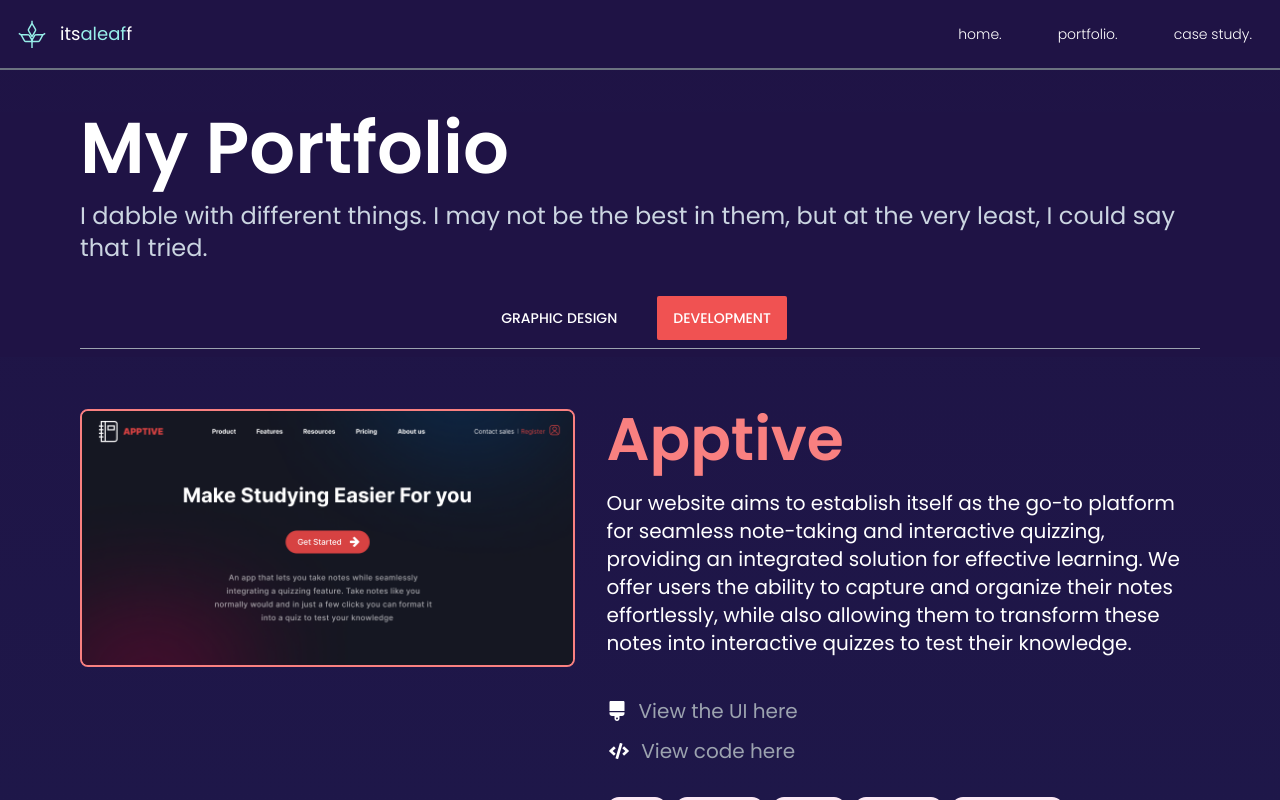
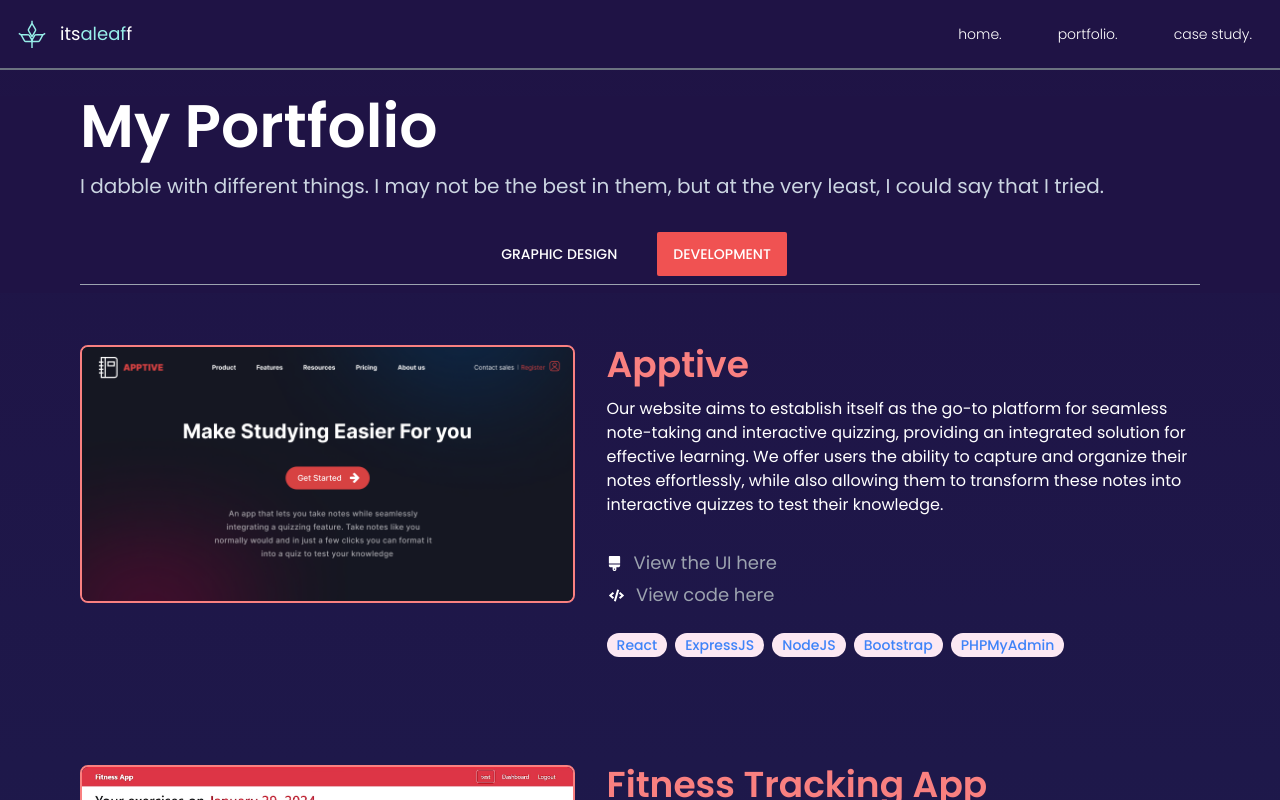
Before and after one commit to alexabainza/alex-portfolio, a React (Vite) app: page /portfolio in a window 1280 px wide. Both pictures are taken after a click on the link "DEVELOPMENT". Shown: the top 800 px of the page. Built offline with nearby package versions, Linux system fonts and the light colour scheme.

Commit message:
thingies

```diff
--- a/src/App.jsx
+++ b/src/App.jsx
@@ -1,4 +1,4 @@
-import { useState } from "react";
+import { useEffect, useState } from "react";
 import "flowbite";
 import Navbar from "./components/Navbar";
 import Landing from "./pages/Landing";
@@ -8,6 +8,9 @@ import CaseStudy from "./pages/casestudy/CaseStudy";
 import Portfolio from "./pages/Portfolio";
 
 function App() {
+  useEffect(() => {
+    document.title = "Alex's Portfolio";
+  }, []);
   return (
     <>
       <BrowserRouter>
--- a/src/components/FeaturesCard.jsx
+++ b/src/components/FeaturesCard.jsx
@@ -2,7 +2,7 @@ import React from "react";
 
 const FeaturesCard = ({ title, description, icon }) => {
   return (
-    <div class="flex gap-8  flex-col bg-[#3A2B6D] py-16 px-10 rounded-xl h-[60vh] ">
+    <div class="flex gap-8  flex-col bg-[#3A2B6D] py-16 px-10 rounded-xl min-h-[60vh] ">
       <div className="flex justify-center ">{icon}</div>
       <div className="flex flex-col gap-4 items-center justify-center">
         <h3 class="font-semibold text-2xl text-white text-center"> {title}</h3>
--- a/src/components/GalleryImage.jsx
+++ b/src/components/GalleryImage.jsx
@@ -24,26 +24,26 @@ const GalleryImage = ({ details }) => {
           </div>
         </div>
 
-        <div className="flex flex-col justify-center items-start gap-5 lg:w-[60%] sm:w-full w-full">
-          <h2 className="text-red-400 text-start lg:text-6xl md:text-5xl sm:text-4xl text-4xl font-semibold">
+        <div className="flex flex-col justify-center items-start gap-3 lg:w-[60%] sm:w-full w-full">
+          <h2 className="text-red-400 text-start lg:text-4xl md:text-3xl sm:text-2xl text-2xl font-semibold">
             {details.title}
           </h2>
-          <p className="lg:text-xl md:text-md sm:text-md text-md mb-5">
+          <p className="lg:text-md md:text-md sm:text-md text-md mb-5">
             {details.description}
           </p>
-          <div className="flex flex-col gap-3 text-xl">
+          <div className="flex flex-col gap-1 text-lg">
             <Link
               to={details.figma_link}
               className="gap-3 text-gray-400 hover:text-gray-100 flex items-center"
             >
-              <FaBrush size={20} color="white" className="hover:white" />
+              <FaBrush size={15} color="white" className="hover:white" />
               View the UI here
             </Link>
             <Link
               to={details.github_link}
-              className="gap-3 text-gray-400 flex align-middle justify-center items-center hover:text-white items-center"
+              className="gap-3 text-gray-400 flex align-middle justify-center items-center hover:text-white"
             >
-              <FaCode size={20} color="white" className="hover:white" />
+              <FaCode size={15} color="white" className="hover:white" />
               View code here
             </Link>
           </div>
--- a/src/pages/Experiences.jsx
+++ b/src/pages/Experiences.jsx
@@ -26,7 +26,7 @@ const Experiences = () => {
                     Contact
                   </a>
                   <Link
-                    to="https://drive.google.com/file/d/1pCycJe21alVJrhkEcxReGUOBoXDuftoi/view?usp=sharing"
+                    to="https://drive.google.com/file/d/1XRbXYbFykGoSpe-vK14CdZCX0akDxpdl/view?usp=sharing"
                     class="bg-gray-200 hover:bg-gray-400 text-gray-700 py-2 px-4 rounded"
                   >
                     Resume
--- a/src/pages/Portfolio.jsx
+++ b/src/pages/Portfolio.jsx
@@ -9,13 +9,13 @@ const Portfolio = () => {
     setActiveTab(tab);
   };
   return (
-    <div className="min-h-screen lg:mt-28 sm:mt-24 mt-24  flex flex-col">
+    <div className="min-h-screen lg:mt-24 sm:mt-24 mt-24  flex flex-col">
       <div className="sticky w-[100%] header top-10 z-10 bg-[#1f1345] lg:px-20 md:px-16 sm:px-8 px-8">
         <div className="flex flex-col gap-4">
-          <p className="lg:text-7xl md:text-5xl sm:text-4xl text-4xl text-justify text-white font-semibold">
+          <p className="lg:text-6xl md:text-5xl sm:text-4xl text-4xl text-justify text-white font-semibold">
             My Portfolio
           </p>
-          <p className="text-slate-300 lg:text-2xl md:text-lg sm:text-md text-md text-start">
+          <p className="text-slate-300 lg:text-xl md:text-lg sm:text-md text-md text-start">
             I dabble with different things. I may not be the best in them, but
             at the very least, I could say that I tried.
           </p>
```
